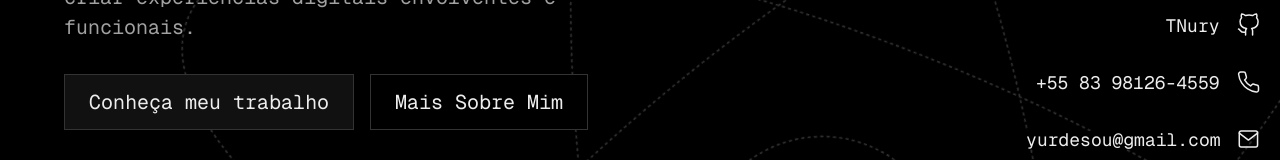
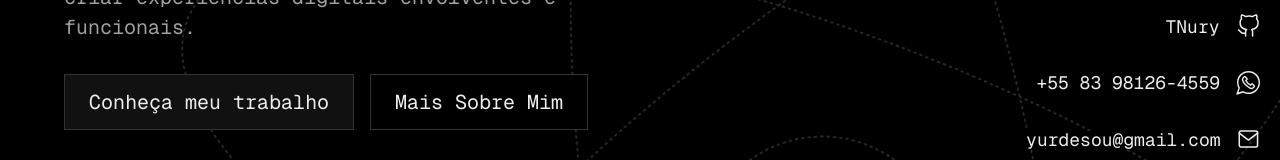
Before and after one commit to TNury/portfolio, a Next.js app: page / in a window 1280 px wide. Shown: the part 440-600 px from the top of the page. Built offline with nearby package versions, Linux system fonts and the light colour scheme.

Commit message:
Implement WhatsappIcon onto ContactBar

```diff
--- a/src/app/components/ui/ContactBar.tsx
+++ b/src/app/components/ui/ContactBar.tsx
@@ -5,9 +5,10 @@ import { useEffect, useState } from 'react';
 import { EmailIcon } from '@portfolio/icons/EmailIcon';
 import { GithubIcon } from '@portfolio/icons/GithubIcon';
 import { LinkedInIcon } from '@portfolio/icons/LinkedInIcon';
-import { PhoneIcon } from '@portfolio/icons/PhoneIcon';
 
 import { useViewport } from '@portfolio/hooks/useViewport';
+
+import { WhatsappIcon } from './icons/WhatsappIcon';
 
 export const ContactBar = () => {
   const viewport = useViewport();
@@ -71,7 +72,7 @@ export const ContactBar = () => {
               </span>
             </div>
 
-            <PhoneIcon className='group-hover:text-text-2 md:group-data-[force-show="true"]:text-text-2' />
+            <WhatsappIcon className='group-hover:text-text-2 md:group-data-[force-show="true"]:text-text-2' />
           </a>
           <a
             href='mailto:yurdesou@gmail.com'
```
